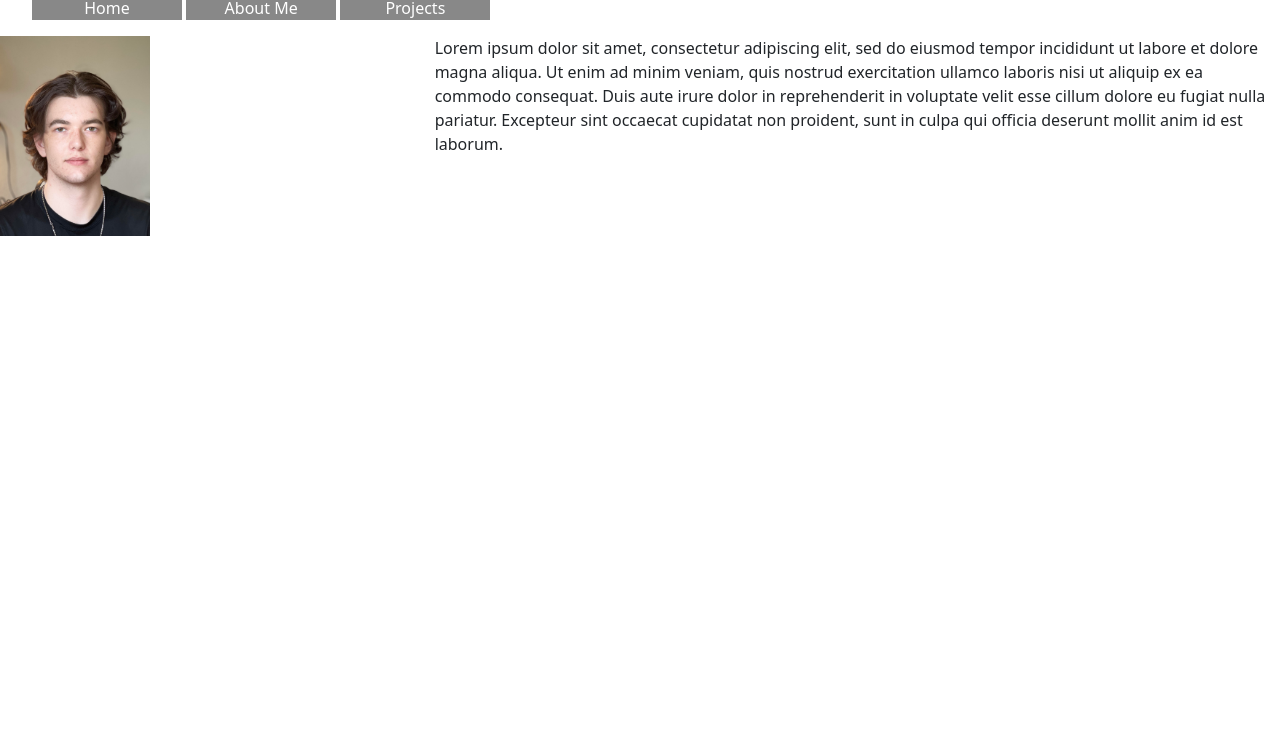
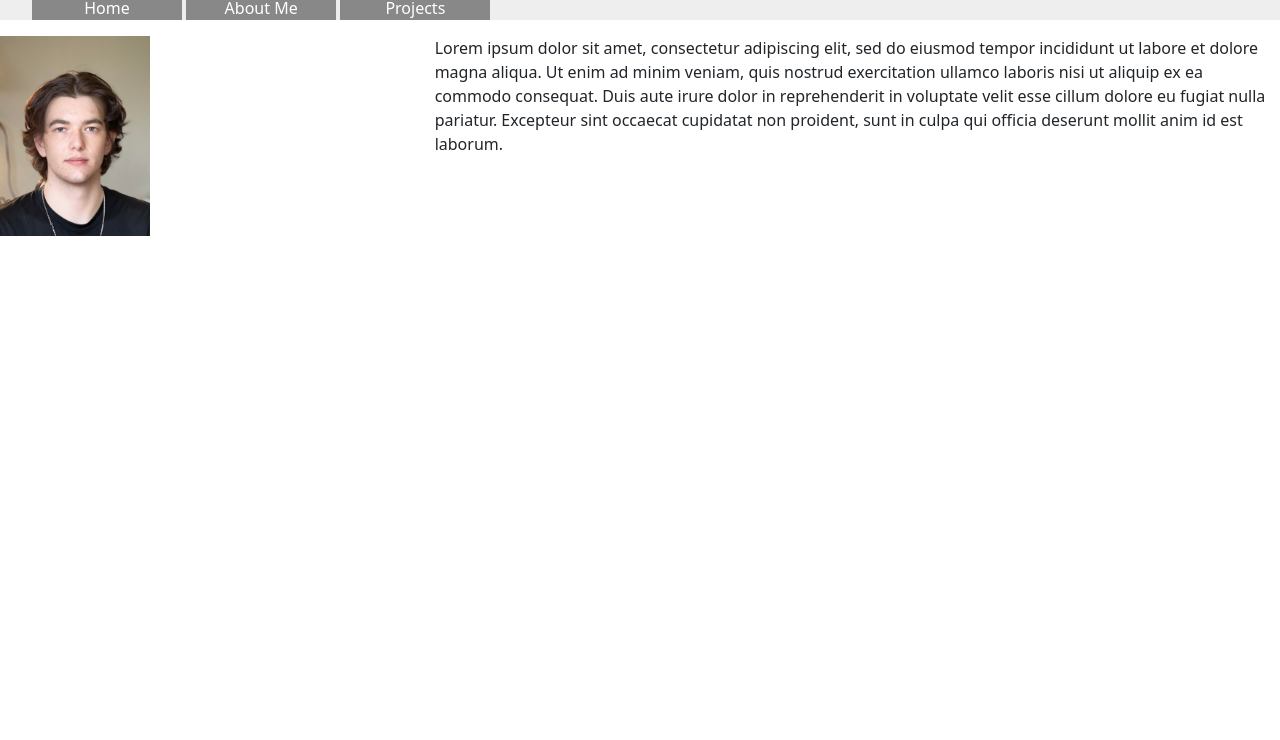
Before and after one commit to nathanmagee/PortfolioLab, a plain HTML site: page index.html in a window 1280 px wide. Shown: the part 60-800 px from the top of the page. Drawn offline with nearby package versions, Linux system fonts and the light colour scheme.

Commit message:
added nav tag to nav bar

```diff
--- a/index.html
+++ b/index.html
@@ -27,6 +27,9 @@
       #profilePic {
         width: 150px
       }
+      nav {
+        background: #EEE;
+      }
     </style>
   </head>
   <body>
@@ -36,11 +39,13 @@
 
     <div class="row">
       <div class="col">
-        <ul>
-          <li><a href='#'>Home</a></li>
-          <li><a href='#'>About Me</a></li>
-          <li><a href='#'>Projects</a></li>
-        </ul>
+        <nav>
+          <ul>
+            <li><a href='#'>Home</a></li>
+            <li><a href='#'>About Me</a></li>
+            <li><a href='#'>Projects</a></li>
+          </ul>
+        </nav>
       </div>
     </div>
 
```
